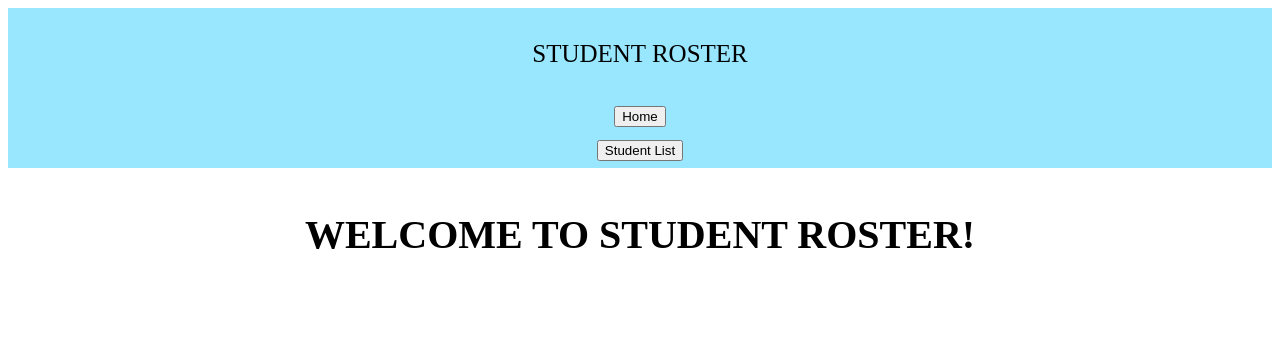
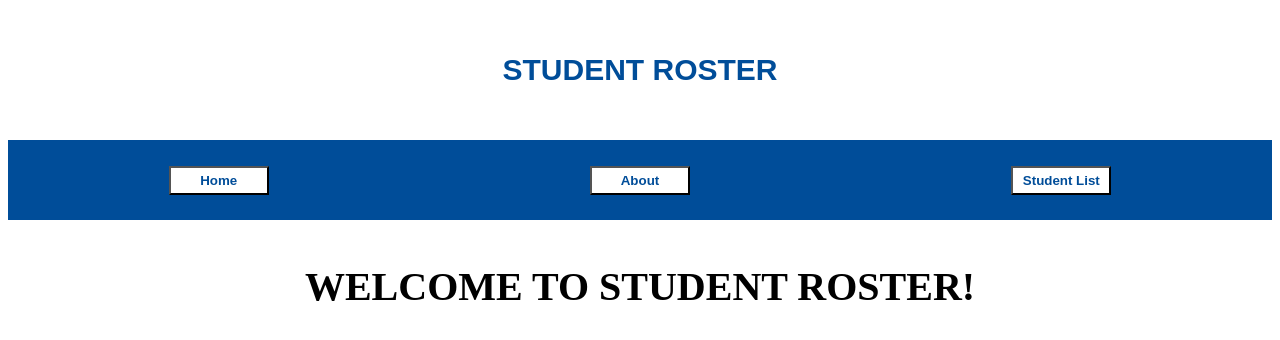
Before and after one commit to devWRM/STUDENT-ROSTER, a React (Create React App) app in the folder frontend-student-roster/: page / in a window 1280 px wide. Shown: the top 340 px of the page. Built offline with nearby package versions, Linux system fonts and the light colour scheme; no server answers.

Commit message:
styled the 3 buttons using styled components, added the handleClickAbout arrow function & About button

```diff
--- a/frontend-student-roster/src/components/Header.js
+++ b/frontend-student-roster/src/components/Header.js
@@ -2,11 +2,29 @@ import React, { Component } from 'react'
 import { withRouter } from 'react-router-dom';
 
 
+import './Header.css';
+
+import styled from 'styled-components';
+const Button = styled.button`
+    background-color: white;
+    color: #004d99;
+    width: 100px;
+    padding: 5px;
+
+`
+
+
+// SLACK Dec 1, 2020: Corrina Brock Moore to Muazzam Nashat:
+// You can use a push state to show a different URL in the browser.
 
 class Header extends Component {
 
     handleClickHome = () => {
         this.props.history.push("/")
+    };
+
+    handleClickAbout = () => {
+        this.props.history.push("/about")
     };
 
     handleClickStudentList = () => {
@@ -16,28 +34,15 @@ class Header extends Component {
 
     render() {
         return (
-            <div
+            <div>
+                 <p className="roster-header" style = {{ fontFamily: 'arial', fontSize: '30px', color: '#004d99' }}><b>STUDENT ROSTER</b></p>
 
-            style = {{
-                minHeight: '20vh',
-                display: 'flex',
-                flexDirection: 'column',
-                alignItems: 'center',
-                justifyContent: 'space-around',
-                fontSize: '25px',
-                backgroundColor: '#99e6ff',
-                color: 'black'
+                    <div className="roster-buttons">
+                        <Button onClick={this.handleClickHome}><b>Home</b></Button>
+                        <Button onClick={this.handleClickAbout}><b>About</b></Button>
+                        <Button onClick={this.handleClickStudentList}><b>Student List</b></Button>
+                    </div>
 
-
-                // justifyContent: 'left',
-                // fontSize: '20px',
-                // padding: '1rem'
-            }}
-
-            >
-                 <p>STUDENT ROSTER</p>
-                    <button onClick={this.handleClickHome}>Home</button>
-                    <button onClick={this.handleClickStudentList}>Student List</button>
             </div>
         )
     }
```
